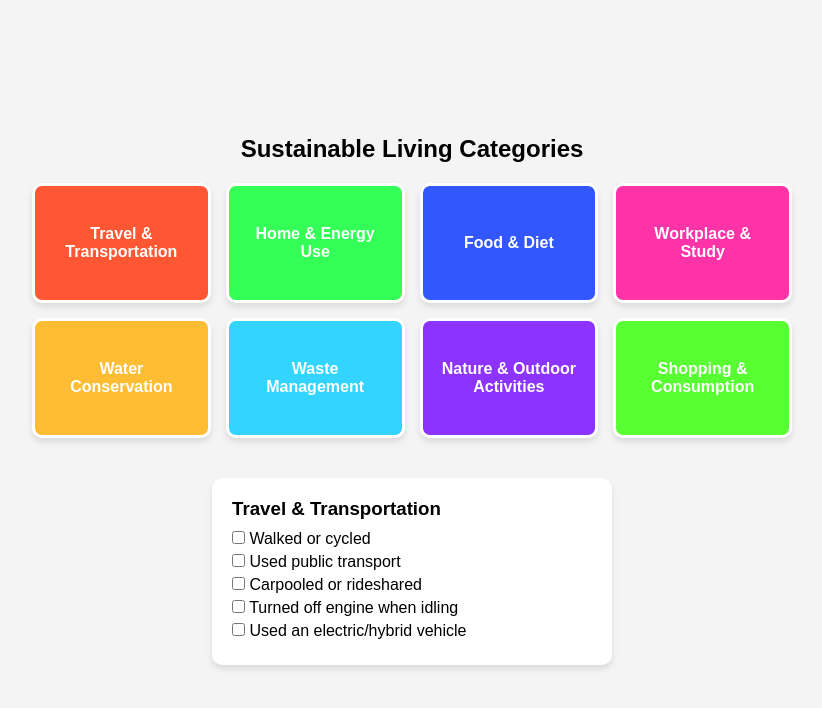
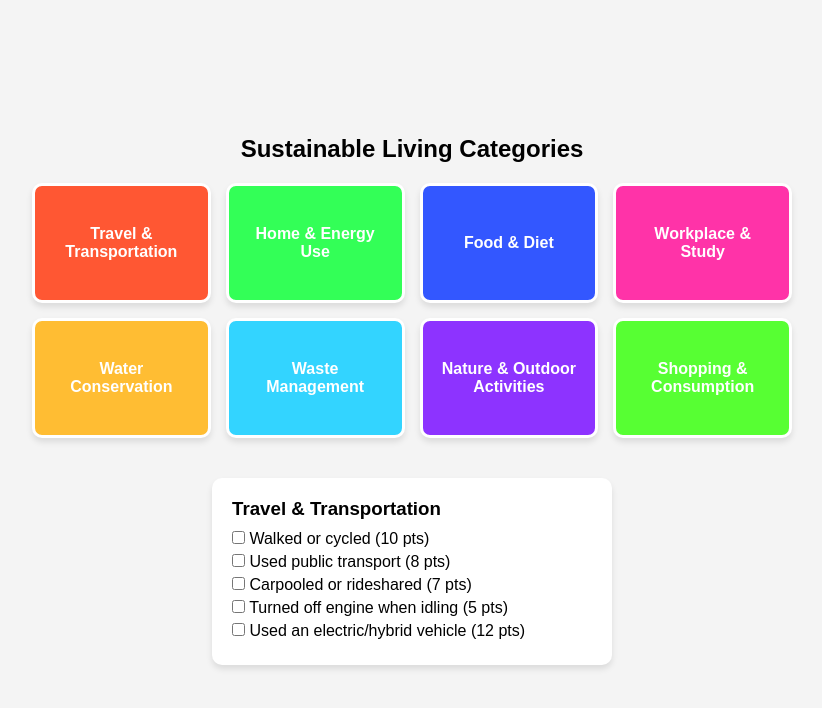
Before and after one commit to rizwanatn/actions, a plain HTML site: page index.html in a window 1280 px wide. Both pictures are taken after a click on the element "Travel & Transportation". Shown: the whole page, without its empty margins (228-1050 px from the left). Drawn offline with Linux system fonts and the light colour scheme.

Commit message:
Update index.html

```diff
--- a/index.html
+++ b/index.html
@@ -63,6 +63,17 @@
             display: block;
             margin: 5px 0;
         }
+        .points-box {
+            margin-top: 15px;
+            padding: 10px;
+            background-color: #28a745;
+            color: white;
+            text-align: center;
+            font-size: 16px;
+            font-weight: bold;
+            border-radius: 5px;
+            display: none;
+        }
         .box:nth-child(1) { background-color: #ff5733; }
         .box:nth-child(2) { background-color: #33ff57; }
         .box:nth-child(3) { background-color: #3357ff; }
@@ -87,63 +98,76 @@
     </div>
 
     <div id="info" class="info-box"></div>
+    <div id="points-box" class="points-box"></div>
 
     <script>
         const data = {
             "Travel & Transportation": [
-                "Walked or cycled",
-                "Used public transport",
-                "Carpooled or rideshared",
-                "Turned off engine when idling",
-                "Used an electric/hybrid vehicle"
+                { action: "Walked or cycled", points: 10 },
+                { action: "Used public transport", points: 8 },
+                { action: "Carpooled or rideshared", points: 7 },
+                { action: "Turned off engine when idling", points: 5 },
+                { action: "Used an electric/hybrid vehicle", points: 12 }
             ],
             "Home & Energy Use": [
-                "Turned off lights and devices",
-                "Used LED bulbs",
-                "Reduced AC/heating use",
-                "Ventilated naturally"
+                { action: "Turned off lights and devices", points: 5 },
+                { action: "Used LED bulbs", points: 6 },
+                { action: "Reduced AC/heating use", points: 8 },
+                { action: "Ventilated naturally", points: 7 }
             ],
             "Food & Diet": [
-                "Ate plant-based meals",
-                "Used reusable bags and bottles",
-                "Reduced food waste",
-                "Avoided packaged drinks"
-            ],
-            "Workplace & Study": [
-                "Used digital notes",
-                "Printed only when needed",
-                "Turned off devices",
-                "Used a reusable mug"
-            ],
-            "Water Conservation": [
-                "Took shorter showers",
-                "Fixed leaks or turned off taps",
-                "Used water-efficient fixtures"
-            ],
-            "Waste Management": [
-                "Recycled",
-                "Avoided single-use plastics",
-                "Reused or upcycled items"
-            ],
-            "Nature & Outdoor Activities": [
-                "Planted a tree or cared for plants",
-                "Participated in clean-ups",
-                "Used eco-friendly products"
-            ],
-            "Shopping & Consumption": [
-                "Bought second-hand",
-                "Chose minimal packaging",
-                "Supported sustainable brands",
-                "Used a reusable shopping bag"
+                { action: "Ate plant-based meals", points: 10 },
+                { action: "Used reusable bags and bottles", points: 5 },
+                { action: "Reduced food waste", points: 8 },
+                { action: "Avoided packaged drinks", points: 6 }
             ]
         };
 
+        function saveSelection(category, action, isChecked) {
+            let selections = JSON.parse(localStorage.getItem("selections")) || {};
+            if (!selections[category]) {
+                selections[category] = {};
+            }
+            selections[category][action] = isChecked;
+            localStorage.setItem("selections", JSON.stringify(selections));
+            updatePoints();
+        }
+
+        function loadSelections() {
+            return JSON.parse(localStorage.getItem("selections")) || {};
+        }
+
+        function updatePoints() {
+            let selections = loadSelections();
+            let totalPoints = 0;
+
+            for (let category in selections) {
+                for (let action in selections[category]) {
+                    if (selections[category][action]) {
+                        totalPoints += data[category]?.find(item => item.action === action)?.points || 0;
+                    }
+                }
+            }
+
+            let pointsBox = document.getElementById("points-box");
+            pointsBox.textContent = `You have earned ${totalPoints} points!`;
+            pointsBox.style.display = totalPoints > 0 ? "block" : "none";
+        }
+
         function showInfo(category) {
             const infoBox = document.getElementById('info');
+            const selections = loadSelections();
+
             infoBox.innerHTML = `<h3>${category}</h3>` +
-                data[category].map(item => `<label><input type='checkbox'> ${item}</label>`).join('');
+                data[category].map(item => {
+                    const checked = selections[category]?.[item.action] ? "checked" : "";
+                    return `<label><input type='checkbox' ${checked} onchange="saveSelection('${category}', '${item.action}', this.checked)"> ${item.action} (${item.points} pts)</label>`;
+                }).join('');
+
             infoBox.style.display = 'block';
         }
+
+        updatePoints();
     </script>
 </body>
 </html>
```
